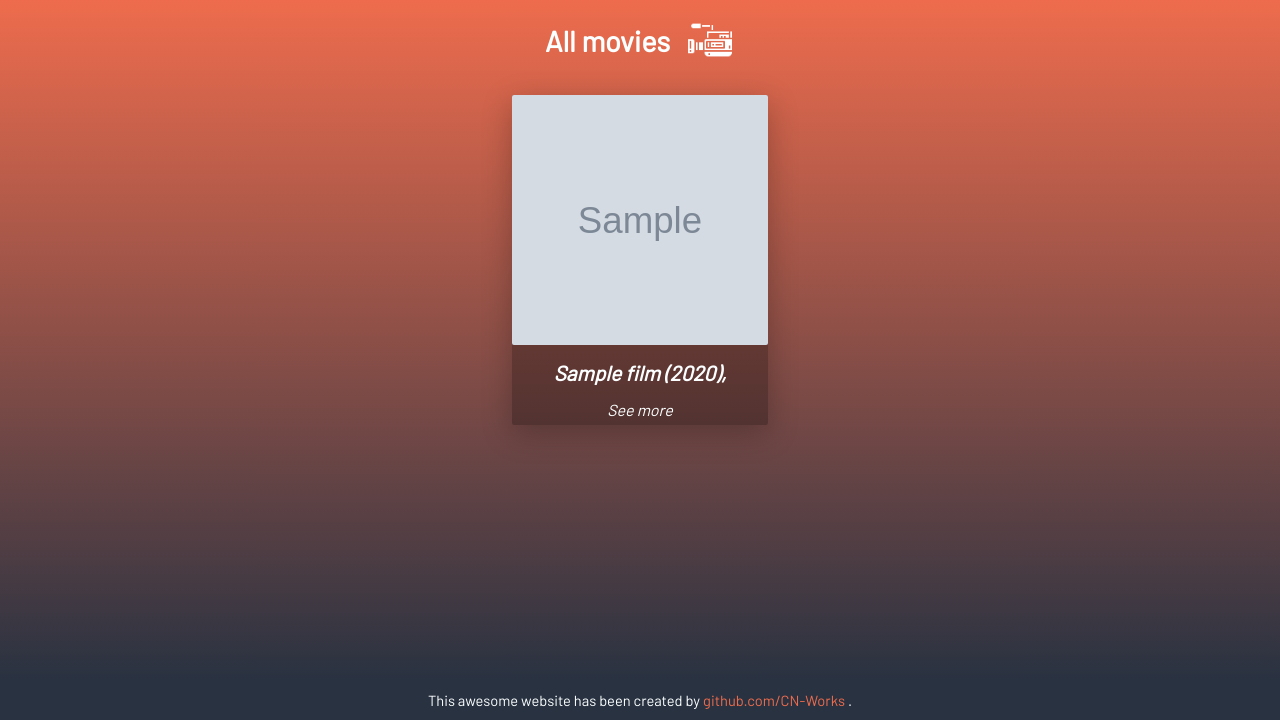
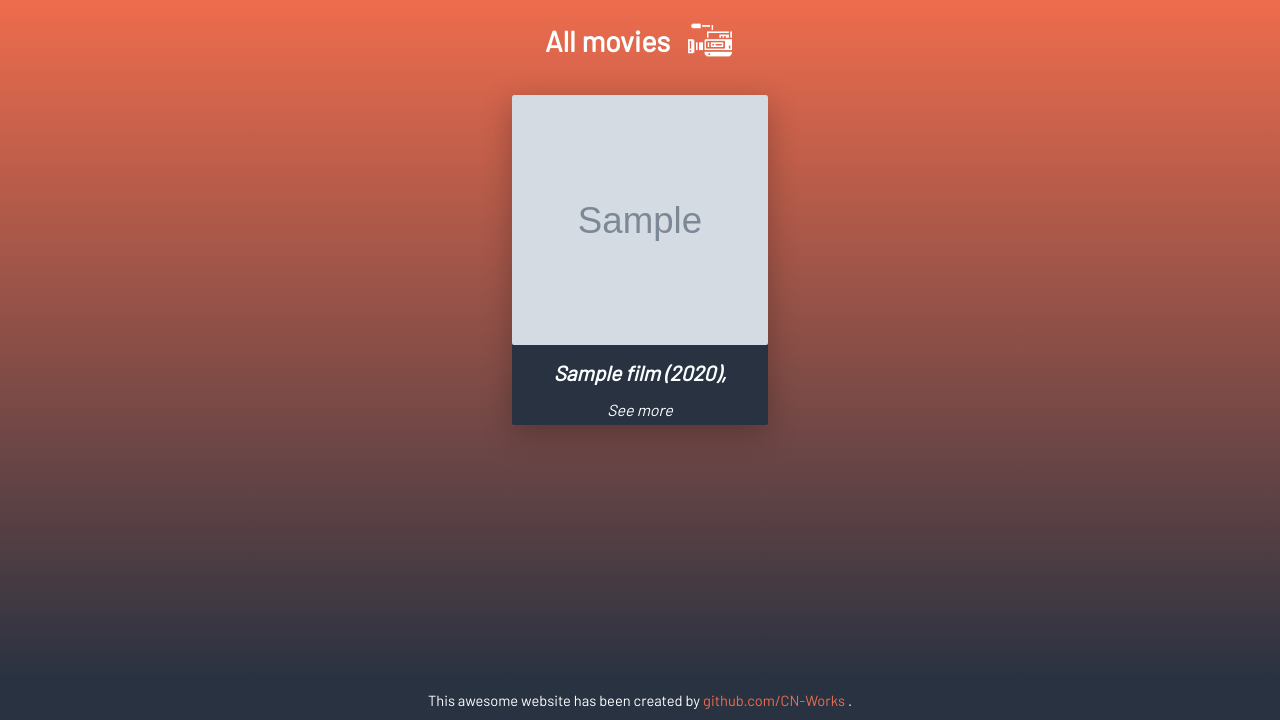
Before and after one commit to CN-Works/Advanced-Cinema-Application, a PHP site: template views/movie/movielisting.php in a window 1280 px wide, with the pointer over the restyled element. Shown: the part 80-800 px from the top of the page. Run offline with PHP 8.4, Linux system fonts and the light colour scheme; the template is opened without the code that fills it: most values are stand-ins (such as "Sample title", 1, 10 or a date in 2020); grey boxes marked "Sample" are stand-in pictures.

Commit message:
Style : card background

```diff
--- a/public/css/template.css
+++ b/public/css/template.css
@@ -220,7 +220,7 @@ footer {
 }
 
 .movielist-card:hover {
-    background-color: rgba(0, 0, 0, 0.286);
+    background-color: var(--main-dark-blue);
 }
 
 .movielist-banner {
@@ -320,7 +320,7 @@ footer {
 }
 
 .actorpage-card:hover {
-    background-color: rgba(0, 0, 0, 0.286);
+    background-color: var(--main-dark-blue);
 }
 
 .actor-card-image {
```
